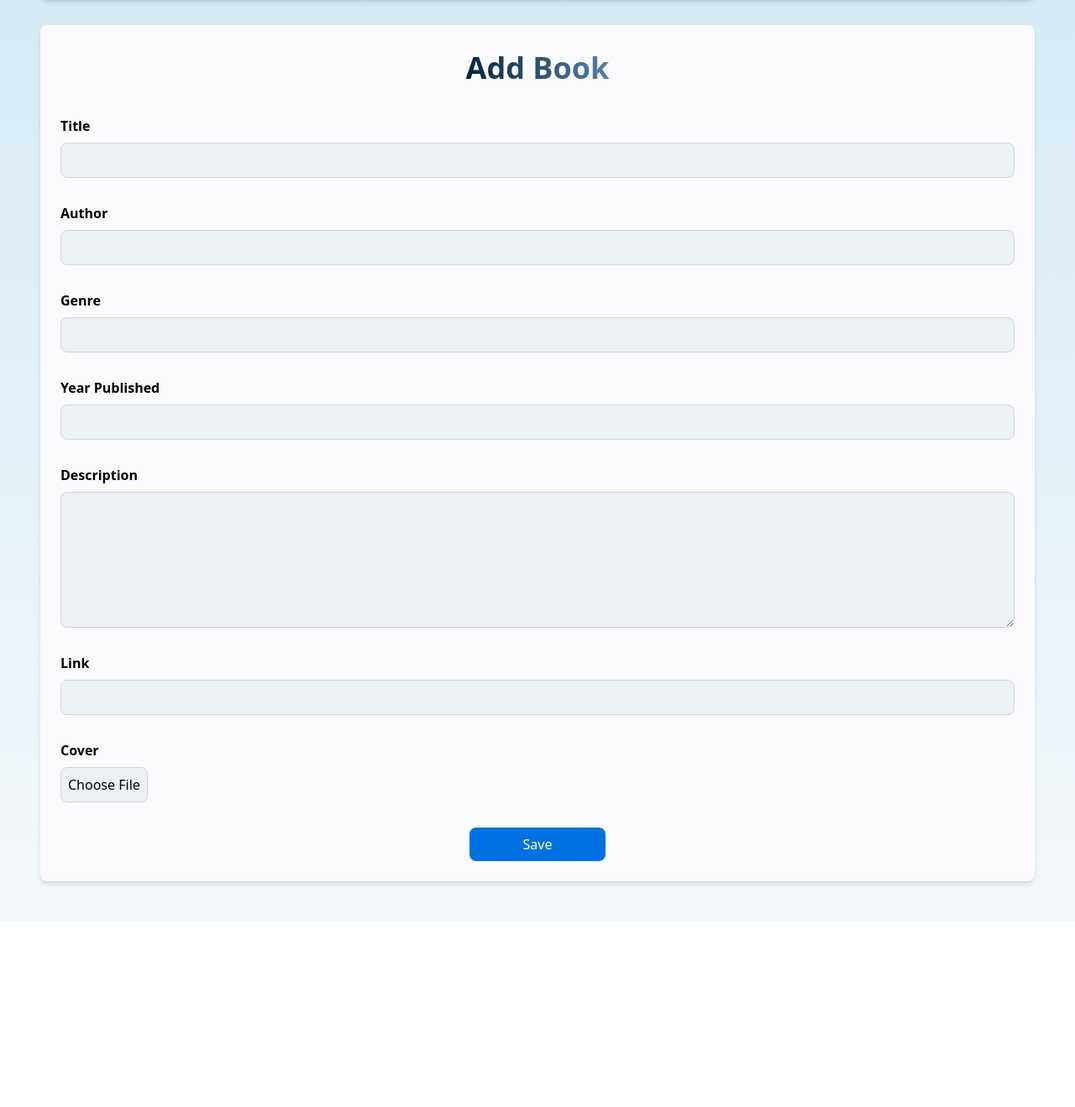
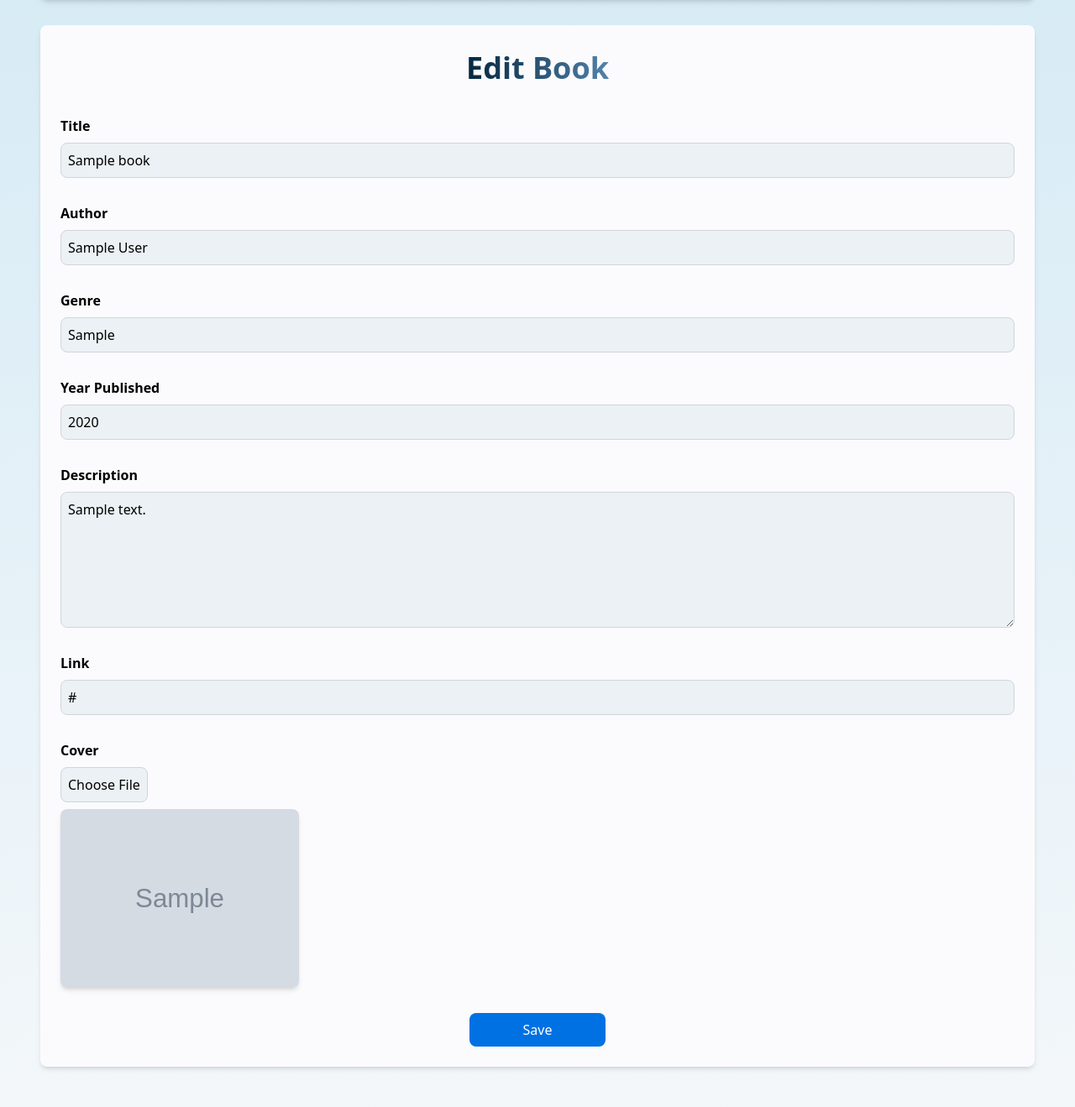
Before and after one commit to UCYenyen/ALP_Webprog_Github, a PHP site: page /edit-book.php in a window 1280 px wide. Shown: the part 144-1463 px from the top of the page at 84% size. Before the commit the page ends 1241 px from the top, so only its background shows below. Run offline with PHP 8.4, Linux system fonts and the light colour scheme; the visitor is signed in with stand-in values (Sample User, id 1); tables that the repository leaves empty or names only in its code hold one stand-in row (values such as "Sample post"); grey boxes marked "Sample" are stand-in pictures.

Commit message:
Add Book and Edit Book

```diff
--- a/controller/controller.php
+++ b/controller/controller.php
@@ -38,6 +38,7 @@ function loginUser($username , $password){
     my_closeDB($conn);
     return $data;
 }
+
 function addNewBook($title, $author, $genre, $year_published, $cover, $description, $link) {
     $conn = my_ConnectDB();
 
@@ -46,6 +47,37 @@ function addNewBook($title, $author, $genre, $year_published, $cover, $descripti
         $cover_directory = "uploads/books/" . $cover;
         $sql_query = "INSERT INTO books (title, author, genre, year_published, cover_image, description, link, owner_id)
                         VALUES ('$title', '$author', '$genre', '$year_published', '$cover_directory', '$description', '$link', '$_SESSION[user_id]')";
+        mysqli_query($conn, $sql_query) or die("Error: " . mysqli_error($conn));
+    }
+
+    my_closeDB($conn);
+    header("Location: personal-collection.php");
+}
+
+function getBook($book_id, $user_id) {
+    $conn = my_ConnectDB();
+    if($conn != null){
+        $sql_query = "INSERT INTO personal_collections (book_id, user_id) VALUES ($book_id, $user_id)";
+        mysqli_query($conn, $sql_query) or die("Error: " . mysqli_error($conn));
+        header("Location: personal-collection.php");
+    }
+    my_closeDB($conn);
+}
+
+function editBook($title, $author, $genre, $year_published, $cover, $description, $link) {
+    $conn = my_ConnectDB();
+
+    if($cover !== null && !empty($cover)) {
+        move_uploaded_file($_FILES['cover']['tmp_name'], "uploads/books/" . $cover);
+        $cover_directory = "uploads/books/" . $cover;
+        $sql_query = "UPDATE books SET title = '$title', author = '$author', genre = '$genre', year_published = '$year_published',
+                        cover_image = '$cover_directory', description = '$description', link = '$link'
+                        WHERE owner_id = '$_SESSION[user_id]' AND id = '$_SESSION[book_id]'";
+        mysqli_query($conn, $sql_query) or die("Error: " . mysqli_error($conn));
+    } else {
+        $sql_query = "UPDATE books SET title = '$title', author = '$author', genre = '$genre', year_published = '$year_published',
+                        description = '$description', link = '$link'
+                        WHERE owner_id = '$_SESSION[user_id]' AND id = '$_SESSION[book_id]'";
         mysqli_query($conn, $sql_query) or die("Error: " . mysqli_error($conn));
     }
 
--- a/view/community-collection.php
+++ b/view/community-collection.php
@@ -89,7 +89,7 @@
         </div>
     </div>
 
-     <!-- Community Collections -->
+    <!-- Community Collections -->
     <div class="flex flex-col bg-white shadow-md rounded-lg p-6 gap-[20px]">
         <!-- TOP -->
         <div class="flex flex-col sm:flex-row justify-between justify-left sm:items-center">
--- a/view/edit-book.php
+++ b/view/edit-book.php
@@ -5,6 +5,20 @@
     if (!isset($_SESSION['user_id'])) {
         header("Location: index.php");
         exit();
+    }
+
+    $bookDetails = getBookById($_SESSION['book_id']);
+
+    if($_SERVER['REQUEST_METHOD'] === 'POST') {
+        $title = $_POST['title'];
+        $author = $_POST['author'];
+        $genre = $_POST['genre'];
+        $year_published = $_POST['year_published'];
+        $description = $_POST['description'];
+        $link = $_POST['link'];
+        $cover = $_FILES['cover']['name'];
+
+        editBook($title, $author, $genre, $year_published, $cover, $description, $link);
     }
 ?>
 <!DOCTYPE html>
@@ -43,42 +57,56 @@
         </div>
     </nav>
 
-    <form action="text" method="POST">
+    <form action="" method="POST" enctype="multipart/form-data">
         <div class="flex flex-col items-center gap-[30px] justify-center p-6 bg-[#FBFBFD] shadow-md rounded-lg">
-            <h1 class="text-[36px] font-bold bg-gradient-to-r from-[#042740] to-[#5283AB] bg-clip-text text-transparent">Add Book</h1>
+            <h1 class="text-[36px] font-bold bg-gradient-to-r from-[#042740] to-[#5283AB] bg-clip-text text-transparent">Edit Book</h1>
             <div class="w-full flex flex-col gap-2">
                 <p class="font-bold text-[16px]">Title</p>
-                <input type="text" name="title" required class="w-full bg-[#EBF1F4] p-2 border border-gray-300 rounded-lg focus:outline-none focus:ring-2 focus:ring-blue-5">
+                <input type="text" name="title" value="<?= $bookDetails['title'] ?>" required class="w-full bg-[#EBF1F4] p-2 border border-gray-300 rounded-lg focus:outline-none focus:ring-2 focus:ring-blue-5">
             </div>
             <div class="w-full flex flex-col gap-2">
                 <p class="font-bold text-[16px]">Author</p>
-                <input type="text" name="author" required class="w-full bg-[#EBF1F4] p-2 border border-gray-300 rounded-lg focus:outline-none focus:ring-2 focus:ring-blue-500">
+                <input type="text" name="author" value="<?= $bookDetails['author'] ?>" required class="w-full bg-[#EBF1F4] p-2 border border-gray-300 rounded-lg focus:outline-none focus:ring-2 focus:ring-blue-500">
             </div>
             <div class="w-full flex flex-col gap-2">
                 <p class="font-bold text-[16px]">Genre</p>
-                <input type="text" name="genre" required class="w-full bg-[#EBF1F4] p-2 border border-gray-300 rounded-lg focus:outline-none focus:ring-2 focus:ring-blue-500">
+                <input type="text" name="genre" value="<?= $bookDetails['genre'] ?>" required class="w-full bg-[#EBF1F4] p-2 border border-gray-300 rounded-lg focus:outline-none focus:ring-2 focus:ring-blue-500">
             </div>
             <div class="w-full flex flex-col gap-2">
                 <p class="font-bold text-[16px]">Year Published</p>
-                <input type="text" name="year_published" required class="w-full bg-[#EBF1F4] p-2 border border-gray-300 rounded-lg focus:outline-none focus:ring-2 focus:ring-blue-500">
+                <input type="text" name="year_published" value="<?= $bookDetails['year_published'] ?>" required class="w-full bg-[#EBF1F4] p-2 border border-gray-300 rounded-lg focus:outline-none focus:ring-2 focus:ring-blue-500">
             </div>
             <div class="w-full flex flex-col gap-2">
                 <p class="font-bold text-[16px]">Description</p>
-                <textarea maxlength="1000" rows="6" cols="50" required class="w-full bg-[#EBF1F4] p-2 border border-gray-300 rounded-lg focus:outline-none focus:ring-2 focus:ring-blue-500"></textarea>
+                <textarea name="description" maxlength="1000" rows="6" cols="50" required class="w-full bg-[#EBF1F4] p-2 border border-gray-300 rounded-lg focus:outline-none focus:ring-2 focus:ring-blue-500"><?= $bookDetails['description'] ?></textarea>
             </div>
             <div class="w-full flex flex-col gap-2">
                 <p class="font-bold text-[16px]">Link</p>
-                <input type="text" name="link" required class="w-full bg-[#EBF1F4] p-2 border border-gray-300 rounded-lg focus:outline-none focus:ring-2 focus:ring-blue-500">
+                <input type="text" name="link" value="<?= $bookDetails['link'] ?>" required class="w-full bg-[#EBF1F4] p-2 border border-gray-300 rounded-lg focus:outline-none focus:ring-2 focus:ring-blue-500">
             </div>
             <div class="w-full flex flex-col gap-2 justify-left">
                 <p class="font-bold text-[16px]">Cover</p>
                 <label class="bg-[#EBF1F4] w-[6.5rem] p-2 border border-gray-300 rounded-lg focus:outline-none focus:ring-2 focus:ring-blue-500 cursor-pointer text-left">
                     Choose File
-                    <input type="file" name="cover" required class="hidden">
+                    <input type="file" name="cover" class="hidden" onchange="previewImage(this)">
                 </label>
+                <img src="<?= $bookDetails['cover_image'] ?>" alt="" class="w-1/4 object-cover object-top rounded-lg shadow-md" id="imagePreview">
             </div>
             <button type="submit" class="w-fill px-16 bg-[#0071E3] text-white p-2 rounded-lg hover:bg-blue-700 transition duration-200">Save</button>
         </div>
     </form>
+
+    <script>
+        // Function to preview the image
+        function previewImage(input) {
+            const file = input.files[0];
+            const reader = new FileReader();
+            reader.onload = function(e) {
+                const imagePreview = document.getElementById('imagePreview');
+                imagePreview.src = e.target.result;
+            };
+            reader.readAsDataURL(file);
+        }
+    </script>
 </body>
 </html>
--- a/view/personal-collection.php
+++ b/view/personal-collection.php
@@ -22,7 +22,6 @@
     }
 
     if (isset($_GET['action']) && $_GET['action'] == 'book-page-personal') {
-        $_SESSION['book_id'] = $_GET['id'];
         openBookPagePersonal($_GET['id']);
     }
 ?>
```
Also changed, not shown: view/book-page-personal.php (+6 -6 lines), view/book-page.php (+13 -5 lines), view/uploads/books/bukubodoamat.webp (added), view/uploads/books/matematika-smp-vii.jpg (added), 1 other file.
